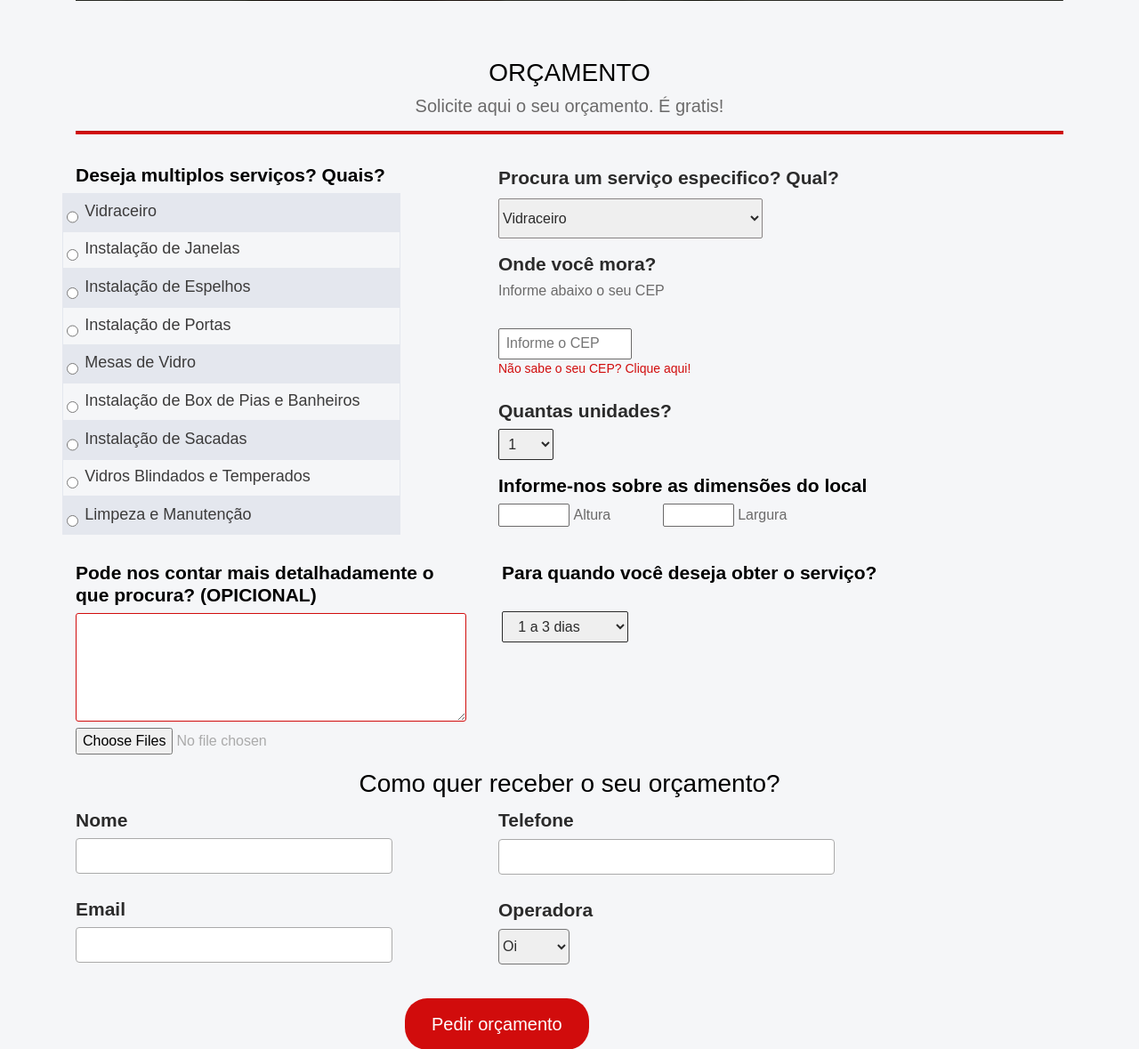
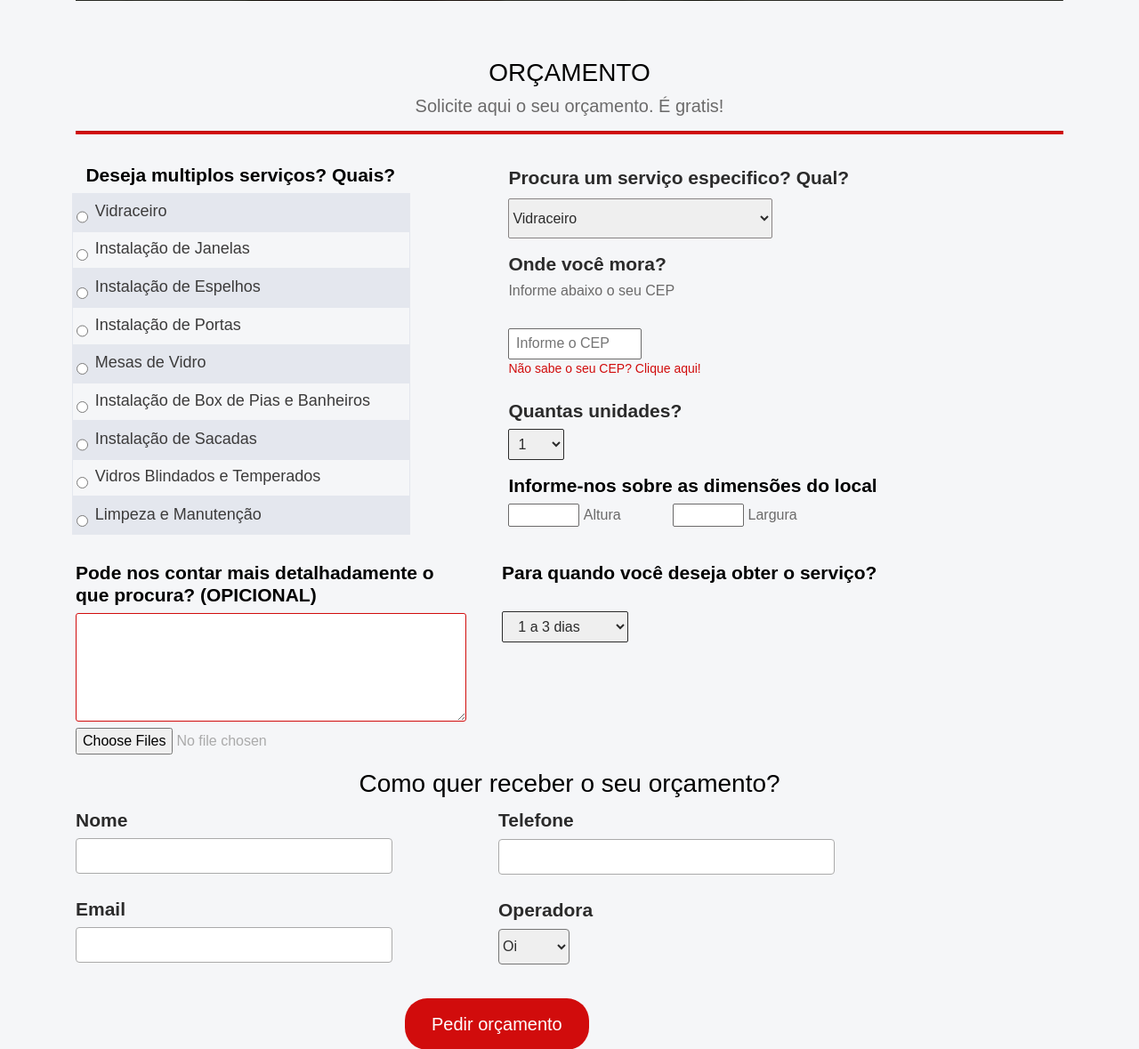
Before and after one commit to SidSan97/vidracaria, a PHP site: page / in a window 1280 px wide. Shown: the part 1560-2739 px from the top of the page at 89% size. Run offline with PHP 8.4, Linux system fonts and the light colour scheme; some libraries are stand-ins or nearby versions.

Commit message:
Ajustes de margem

```diff
--- a/index.php
+++ b/index.php
@@ -181,7 +181,7 @@
         <hr>
         <form action="dados.php" method="POST" enctype="multipart/form-data" id="form-orcamento">
           <div class="row mb-3">
-            <div class="col-lg-4">
+            <div class="col-lg-4" style="margin-left: 1%;">
                 <div class="mais-serv">
                   <h3>Deseja multiplos serviços? Quais?</h3>
                     <div class="row" style="background-color: #e4e7ee; border: #e4e7ee 1px solid;">
```
